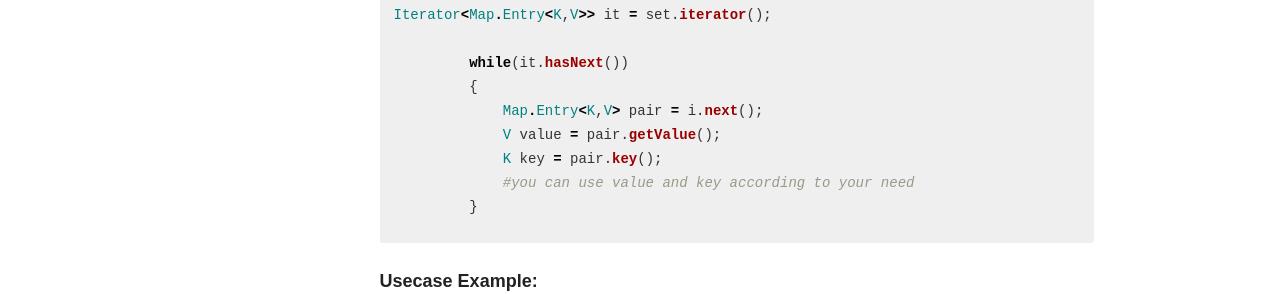
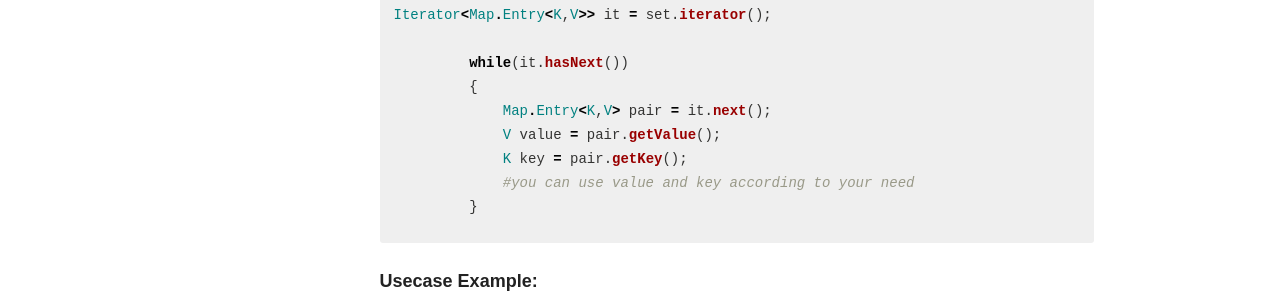
Before and after one commit to shobhit-garg/shobhit-garg.github.io, a Jekyll site: the page built from _posts/blog/2015-06-23-how-to-iterate-hashmap-in-java.markdown, in a window 1280 px wide and 900 px high, scrolled down 1575 px. Shown: the part 157-451 px from the top of the window. Built offline with Jekyll 4.4.1, drawn with Linux system fonts in a browser that asks for light colours; nearby versions of some CDN libraries; comment, search, counter and statistics services are not loaded.

Commit message:
Fixing some code

```diff
--- a/_posts/blog/2015-06-23-how-to-iterate-hashmap-in-java.markdown
+++ b/_posts/blog/2015-06-23-how-to-iterate-hashmap-in-java.markdown
@@ -40,9 +40,9 @@ Iterator<Map.Entry<K,V>> it = set.iterator();
 
          while(it.hasNext())
          {
-             Map.Entry<K,V> pair = i.next();
+             Map.Entry<K,V> pair = it.next();
              V value = pair.getValue();
-             K key = pair.key();
+             K key = pair.getKey();
              #you can use value and key according to your need
          }
 
```
